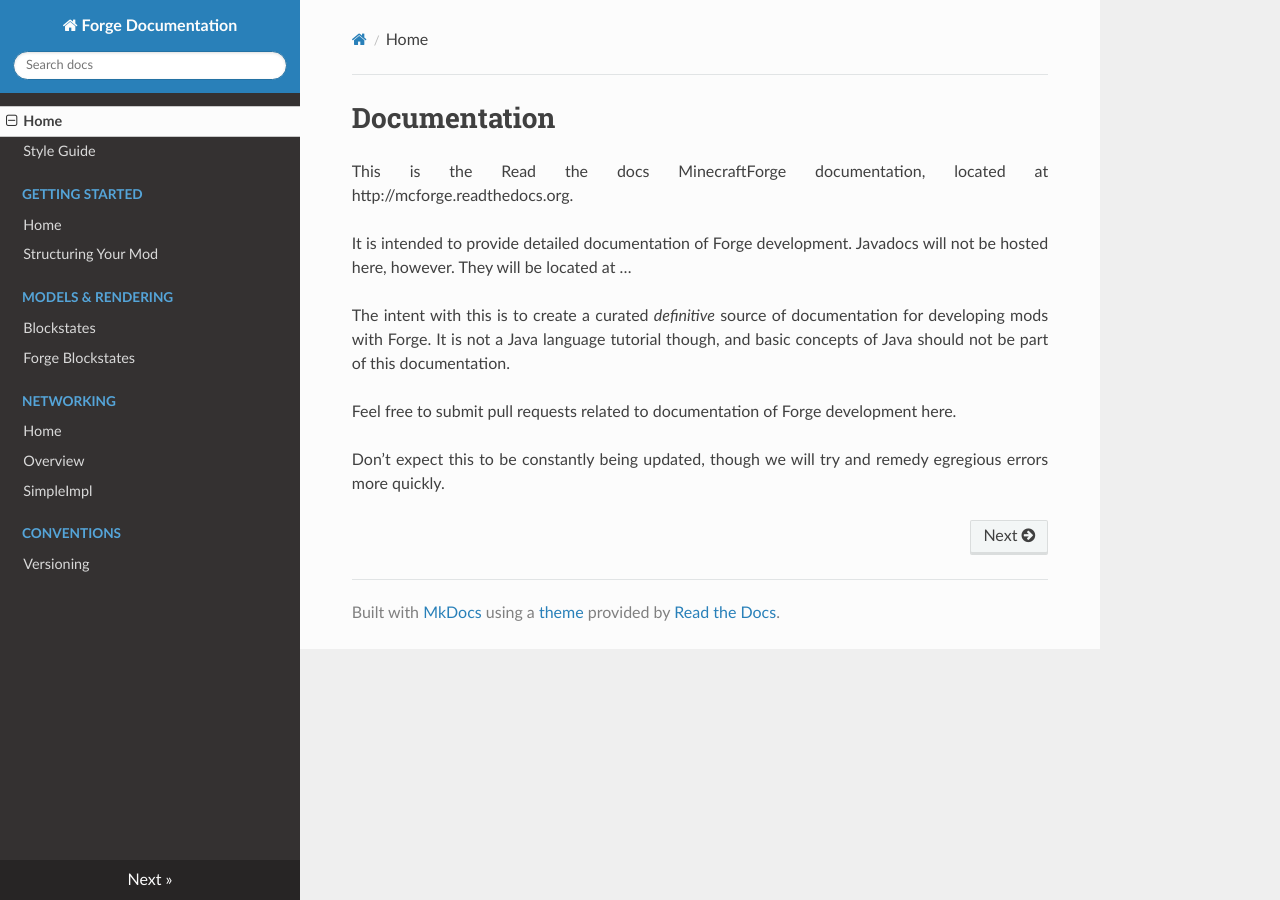
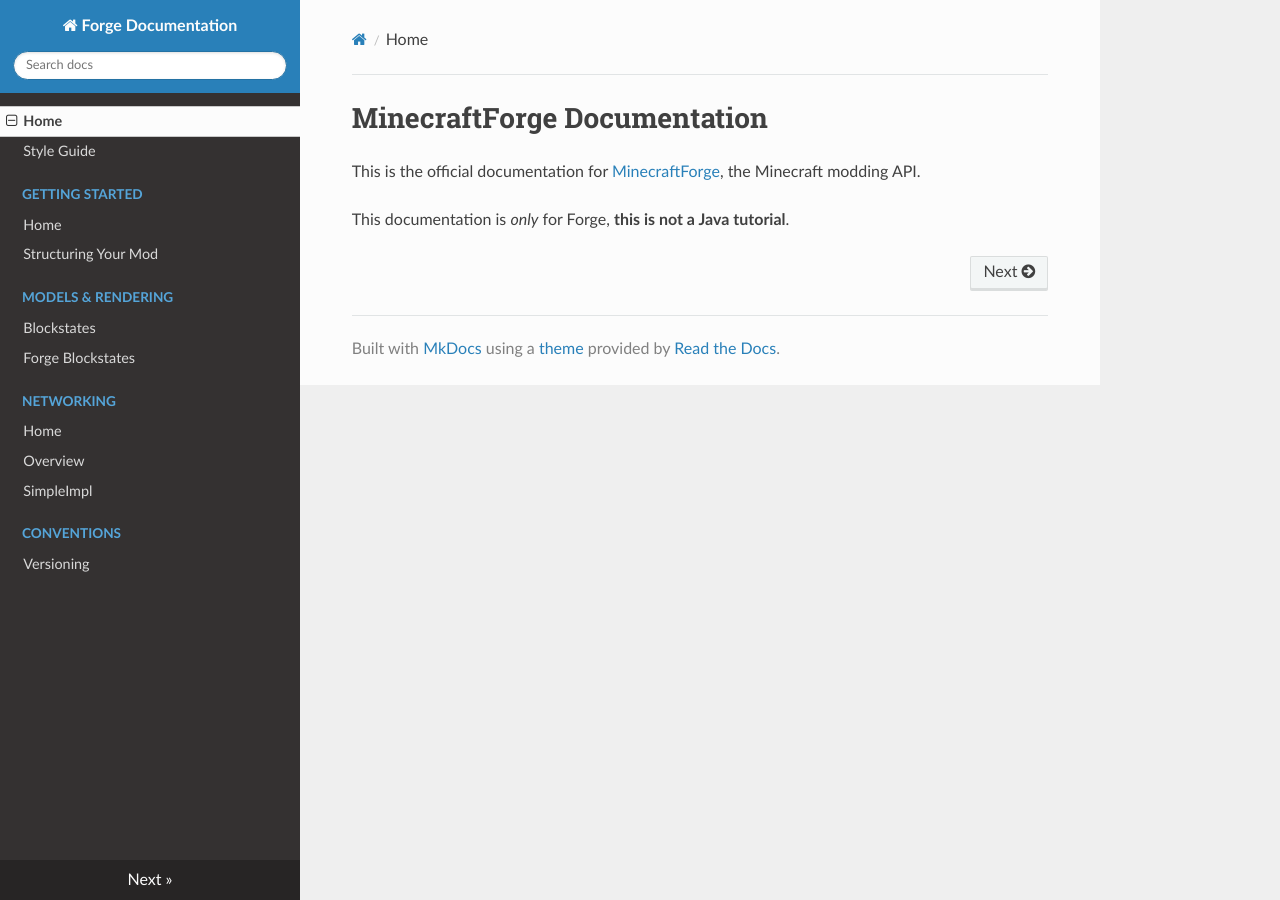
Before and after one commit to MinecraftForge/Documentation, an MkDocs documentation site: the page built from docs/index.md, in a window 1280 px wide. Built offline with MkDocs 1.6.1, drawn with Linux system fonts in a browser that asks for light colours; nearby versions of some CDN libraries; old or Windows-style settings are respelled for this version of MkDocs.

Commit message:
Update index

```diff
--- a/docs/index.md
+++ b/docs/index.md
@@ -1,10 +1,6 @@
-# Documentation
-This is the Read the docs MinecraftForge documentation, located at http://mcforge.readthedocs.org.
+# MinecraftForge Documentation
+This is the official documentation for [MinecraftForge], the Minecraft modding API.
 
-It is intended to provide detailed documentation of Forge development. Javadocs will not be hosted here, however. They will be located at ...
+This documentation is _only_ for Forge, **this is not a Java tutorial**.
 
-The intent with this is to create a curated *definitive* source of documentation for developing mods with Forge. It is not a Java language tutorial though, and basic concepts of Java should not be part of this documentation.
-
-Feel free to submit pull requests related to documentation of Forge development here.
-
-Don't expect this to be constantly being updated, though we will try and remedy egregious errors more quickly.
+[MinecraftForge]: http://minecraftforge.net
```
